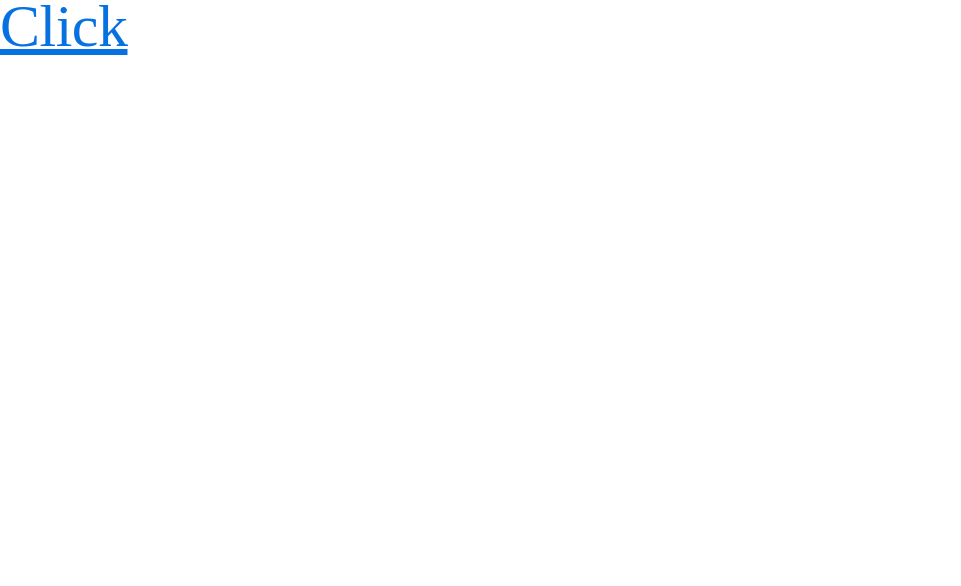
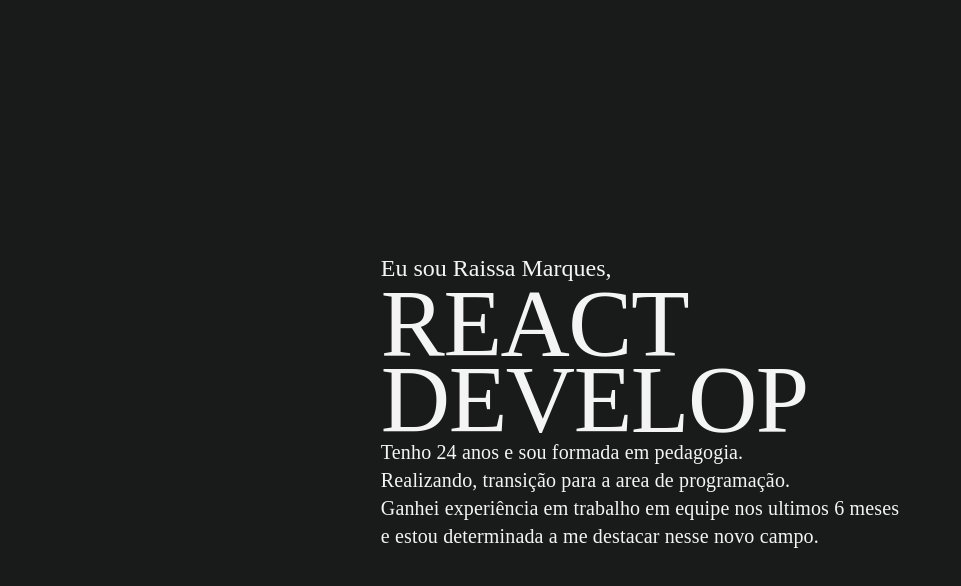
Before and after one commit to devot-academy/portfolio, a Next.js app: page / in a window 1280 px wide. Shown: the top 586 px of the page, without its empty margins (0-961 px from the left). Built offline with nearby package versions, Linux system fonts and the light colour scheme; a web font is replaced by a local one.

Commit message:
template

```diff
--- a/src/components/atoms/Text/styles.ts
+++ b/src/components/atoms/Text/styles.ts
@@ -2,7 +2,7 @@ import styled, { css } from 'styled-components'
 import { FONTS } from '@/global/theme/fonts'
 import { COLORS } from '@/global/theme/colors'
 
-import { TextInterface } from '.'
+import { IText} from '.'
 
 
 export const typeMapper = {
@@ -137,9 +137,9 @@ export const typeMapper = {
     },
 }
 
-export const TextComponent = styled.span.attrs(({ type }: TextInterface) => ({
+export const TextComponent = styled.span.attrs(({ type }: IText) => ({
     as: typeMapper[type]?.as,
-}))<TextInterface>`
+}))<IText>`
     ${({ type }) => typeMapper[type]?.textFormat}
     color: ${({ color }) => color!== undefined ? COLORS[color] : COLORS.PRIMARY_LIGHT }
 `;
--- a/src/components/molecules/Link/index.tsx
+++ b/src/components/molecules/Link/index.tsx
@@ -2,7 +2,7 @@ import React,{ ReactNode }  from "react";
 
 import * as Style from './styles'
 
-import { IText } from '@/components/atoms/text'
+import { IText } from "@/components/atoms/Text";
 
 export interface ILink {
     url: string;
--- a/src/components/molecules/Link/styles.ts
+++ b/src/components/molecules/Link/styles.ts
@@ -1,6 +1,6 @@
 import styled from 'styled-components';
 
-import Text from '@/components/atoms/text';
+import Text from '@/components/atoms/Text';
 
 import { ILink } from ".";
 
--- a/src/components/templates/home/index.tsx
+++ b/src/components/templates/home/index.tsx
@@ -1,6 +1,7 @@
 import React from 'react';
 import * as Style from './styles';
 import { HomeInterface } from './interfaces';
+import { TextComponent } from '../../molecules/button/styles';
 
 export default function HomeTemplate(props: HomeInterface) {
   return (
@@ -8,10 +9,23 @@ export default function HomeTemplate(props: HomeInterface) {
       <Style.Logo />
       <Style.Navbar />
       <Style.Main />
-      <Style.ImageComponent {...props.ImageProps}
-        src='https://avatars.githubusercontent.com/u/106279151?v=4'
-        alt='image'
-      />
+      <TextComponent  type='headline-5'>
+       Eu sou Raissa Marques,
+       <TextComponent  type='headline-1'>
+        REACT <br /> DEVELOP
+       <TextComponent type='headline-6'>
+       Tenho 24 anos e sou formada em pedagogia. <br /> Realizando,
+       transição para  a area de programação. <br /> Ganhei  experiência em trabalho
+       em equipe nos ultimos 6 meses <br />e estou determinada a me destacar nesse novo
+       campo.
+
+       </TextComponent>
+
+       </TextComponent>
+
+
+      </TextComponent>
+
     </Style.Container>
   );
 };
--- a/src/components/templates/home/interfaces.ts
+++ b/src/components/templates/home/interfaces.ts
@@ -1,9 +1,9 @@
 import { ImageInterface } from "@/components/atoms/Image/interfaces";
-import { TextInterface } from "@/components/atoms/Text/interfaces";
+import { IText } from "@/components/atoms/Text";
 import { ButtonInterface } from "@/components/molecules/button/interfaces";
 
 export interface HomeInterface {
   ButtonProps?: ButtonInterface;
   ImageProps?: ImageInterface;
-  TextProps?: TextInterface
+  TextProps?: IText;
 }
--- a/src/components/templates/home/styles.ts
+++ b/src/components/templates/home/styles.ts
@@ -17,7 +17,34 @@ export const Navbar = styled.nav``;
 
 export const Main = styled.main``;
 
-export const TextComponent = styled.p``;
+export const TextComponent = styled.p`
+
+  background-color: gray;
+
+ &.headline-5 {
+  color: white;
+  font-size: 2.4rem;
+  font-weight: 40rem;
+  line-height: 3.6rem;
+}
+
+  &.headline-1 {
+  color: black;
+  font-size: 9.6rem;
+  font-weight: 30rem;
+  line-height: 7.6rem;
+  letter-spacing: -0.15rem;
+
+}
+
+  &.headline-6 {
+  font-size: 2rem;
+  font-weight: 40rem;
+  line-height: 2.8rem;
+  letter-spacing: 0.015rem;
+}
+`;
+
 
 export const ImageComponent = styled.img``;
 
--- a/src/pages/index.tsx
+++ b/src/pages/index.tsx
@@ -1,7 +1,7 @@
 import { ThemeProvider } from 'styled-components';
 import { GlobalStyles } from '@/global';
 import { selectTheme } from '@/global/theme'
-import Link from '@/components/molecules/link';
+import HomeTemplate from '../components/templates/home/index';
 
 export default function Home() {
   const theme = selectTheme({
@@ -10,7 +10,7 @@ export default function Home() {
   });
   return (
     <ThemeProvider theme={theme}>
-     <Link type='headline-2' url='http://www.google.com' isLinkedInAnotherPage={false}>Click</Link>
+      <HomeTemplate/>
       <GlobalStyles />
     </ThemeProvider>
   )
```
